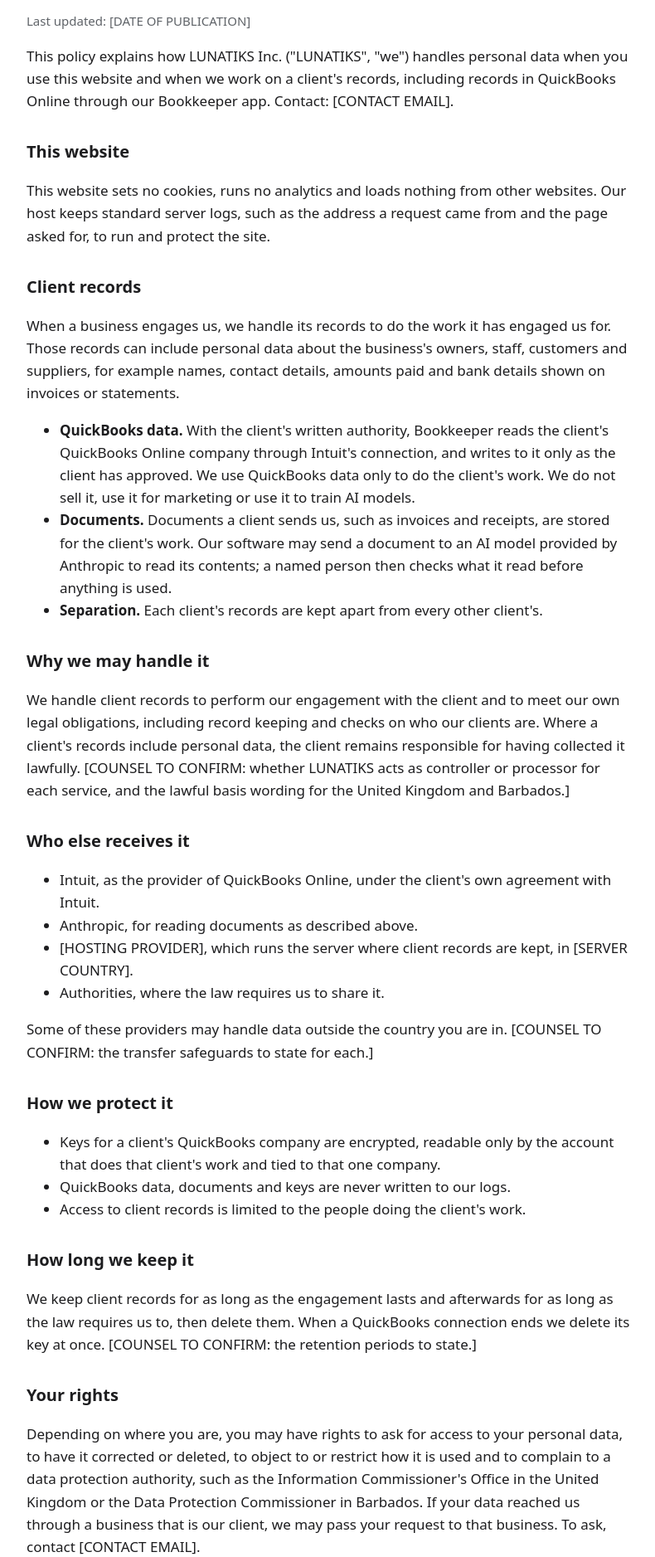
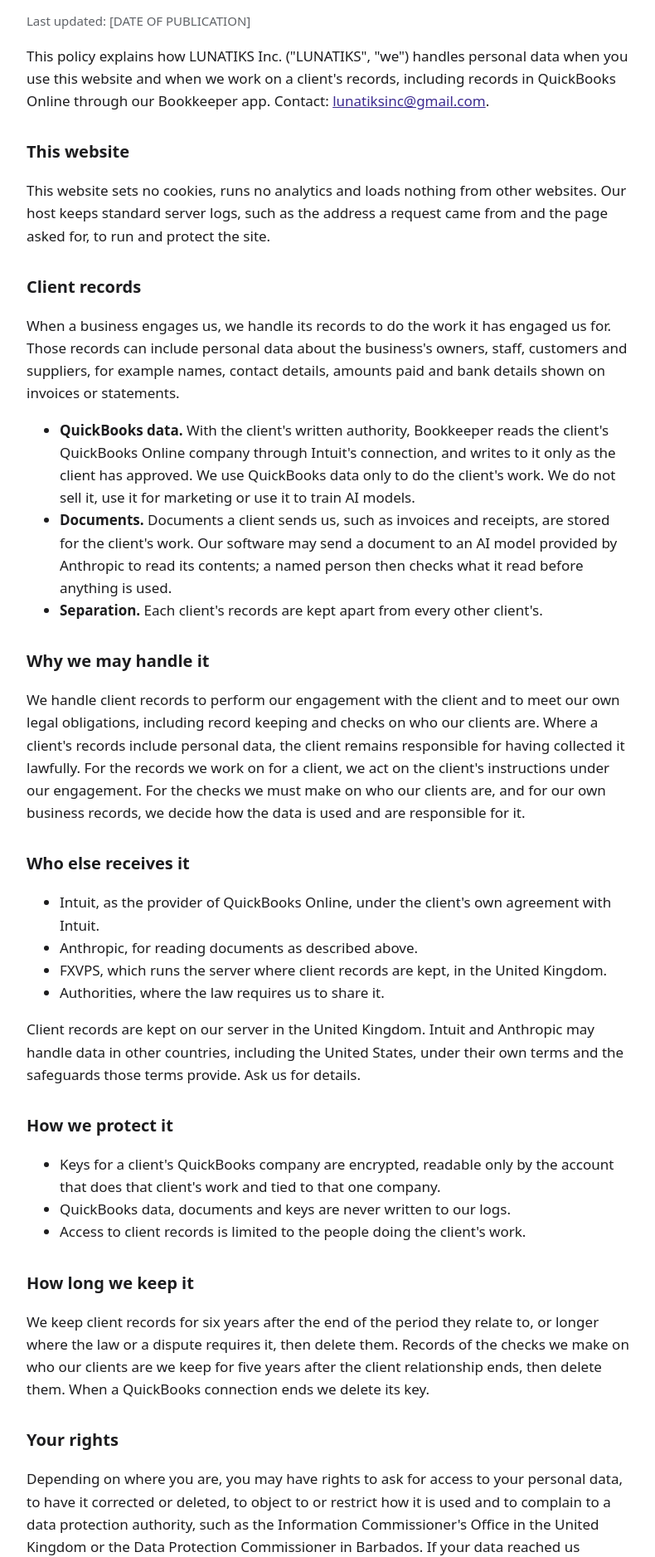
Before and after one commit to andyc3030/lunatiksinc-site, a plain HTML site: page privacy.html in a window 1280 px wide. Shown: the part 149-2026 px from the top of the page at 83% size, without its empty margins (244-1034 px from the left). Drawn offline with Linux system fonts and the light colour scheme.

Commit message:
Fill the owner's answers: contact email, host and country, and interim legal wording
Data role, transfers, retention, liability and governing law use the interim wording the owner chose on 2026-11-27, to be reviewed by counsel. The publication date is set when the site goes live.

Co-Authored-By: Claude Opus 5.5 <noreply@anthropic.com>

```diff
--- a/privacy.html
+++ b/privacy.html
@@ -11,7 +11,7 @@
 <main>
 <h1>Privacy policy</h1>
 <p class="muted">Last updated: [DATE OF PUBLICATION]</p>
-<p>This policy explains how LUNATIKS Inc. ("LUNATIKS", "we") handles personal data when you use this website and when we work on a client's records, including records in QuickBooks Online through our Bookkeeper app. Contact: [CONTACT EMAIL].</p>
+<p>This policy explains how LUNATIKS Inc. ("LUNATIKS", "we") handles personal data when you use this website and when we work on a client's records, including records in QuickBooks Online through our Bookkeeper app. Contact: <a href="mailto:lunatiksinc@gmail.com">lunatiksinc@gmail.com</a>.</p>
 
 <h2>This website</h2>
 <p>This website sets no cookies, runs no analytics and loads nothing from other websites. Our host keeps standard server logs, such as the address a request came from and the page asked for, to run and protect the site.</p>
@@ -25,16 +25,16 @@
 </ul>
 
 <h2>Why we may handle it</h2>
-<p>We handle client records to perform our engagement with the client and to meet our own legal obligations, including record keeping and checks on who our clients are. Where a client's records include personal data, the client remains responsible for having collected it lawfully. [COUNSEL TO CONFIRM: whether LUNATIKS acts as controller or processor for each service, and the lawful basis wording for the United Kingdom and Barbados.]</p>
+<p>We handle client records to perform our engagement with the client and to meet our own legal obligations, including record keeping and checks on who our clients are. Where a client's records include personal data, the client remains responsible for having collected it lawfully. For the records we work on for a client, we act on the client's instructions under our engagement. For the checks we must make on who our clients are, and for our own business records, we decide how the data is used and are responsible for it.</p>
 
 <h2>Who else receives it</h2>
 <ul>
 <li>Intuit, as the provider of QuickBooks Online, under the client's own agreement with Intuit.</li>
 <li>Anthropic, for reading documents as described above.</li>
-<li>[HOSTING PROVIDER], which runs the server where client records are kept, in [SERVER COUNTRY].</li>
+<li>FXVPS, which runs the server where client records are kept, in the United Kingdom.</li>
 <li>Authorities, where the law requires us to share it.</li>
 </ul>
-<p>Some of these providers may handle data outside the country you are in. [COUNSEL TO CONFIRM: the transfer safeguards to state for each.]</p>
+<p>Client records are kept on our server in the United Kingdom. Intuit and Anthropic may handle data in other countries, including the United States, under their own terms and the safeguards those terms provide. Ask us for details.</p>
 
 <h2>How we protect it</h2>
 <ul>
@@ -44,10 +44,10 @@
 </ul>
 
 <h2>How long we keep it</h2>
-<p>We keep client records for as long as the engagement lasts and afterwards for as long as the law requires us to, then delete them. When a QuickBooks connection ends we delete its key at once. [COUNSEL TO CONFIRM: the retention periods to state.]</p>
+<p>We keep client records for six years after the end of the period they relate to, or longer where the law or a dispute requires it, then delete them. Records of the checks we make on who our clients are we keep for five years after the client relationship ends, then delete them. When a QuickBooks connection ends we delete its key.</p>
 
 <h2>Your rights</h2>
-<p>Depending on where you are, you may have rights to ask for access to your personal data, to have it corrected or deleted, to object to or restrict how it is used and to complain to a data protection authority, such as the Information Commissioner's Office in the United Kingdom or the Data Protection Commissioner in Barbados. If your data reached us through a business that is our client, we may pass your request to that business. To ask, contact [CONTACT EMAIL].</p>
+<p>Depending on where you are, you may have rights to ask for access to your personal data, to have it corrected or deleted, to object to or restrict how it is used and to complain to a data protection authority, such as the Information Commissioner's Office in the United Kingdom or the Data Protection Commissioner in Barbados. If your data reached us through a business that is our client, we may pass your request to that business. To ask, contact <a href="mailto:lunatiksinc@gmail.com">lunatiksinc@gmail.com</a>.</p>
 
 <h2>Changes</h2>
 <p>If we change this policy we will update the date above and, for a material change, tell our clients first.</p>
```
Also changed, not shown: index.html (+1 -1 lines), quickbooks/connect.html (+1 -1 lines), quickbooks/disconnected.html (+1 -1 lines), quickbooks/index.html (+1 -1 lines), terms.html (+3 -3 lines).
